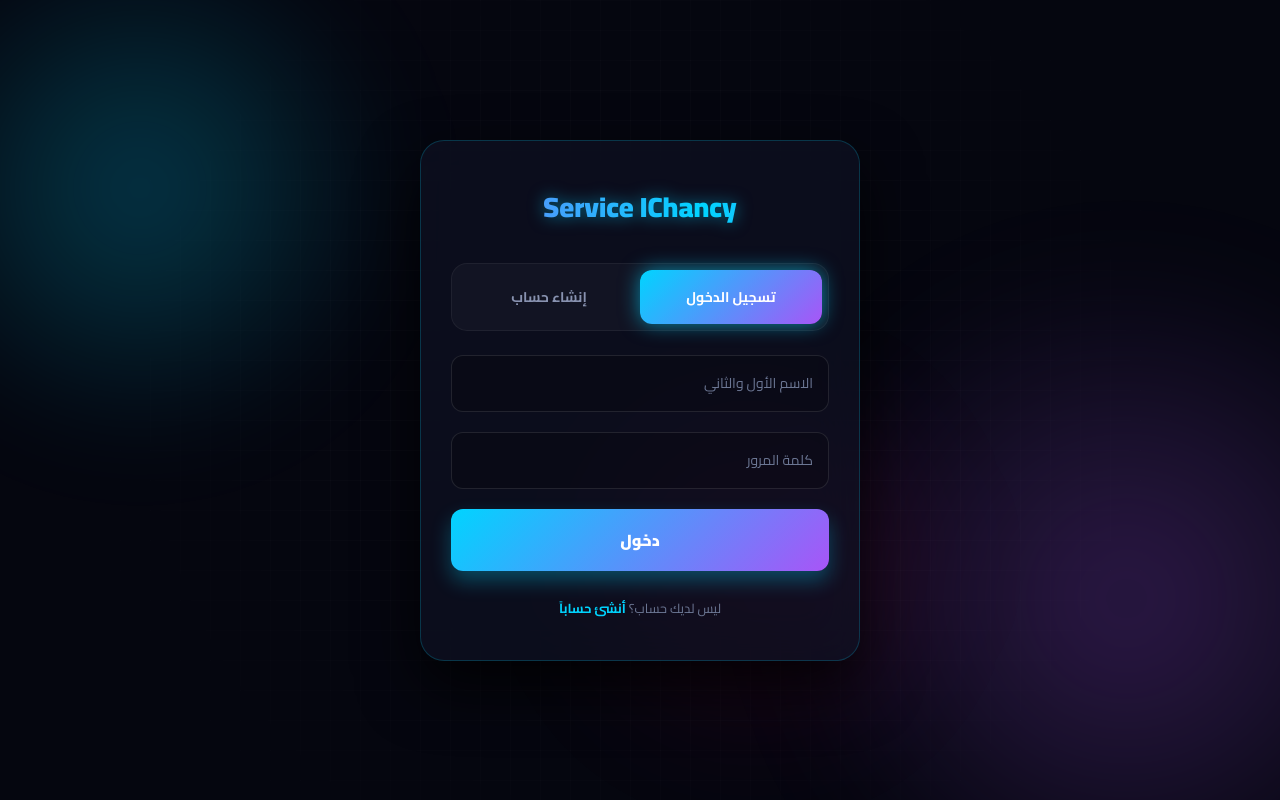
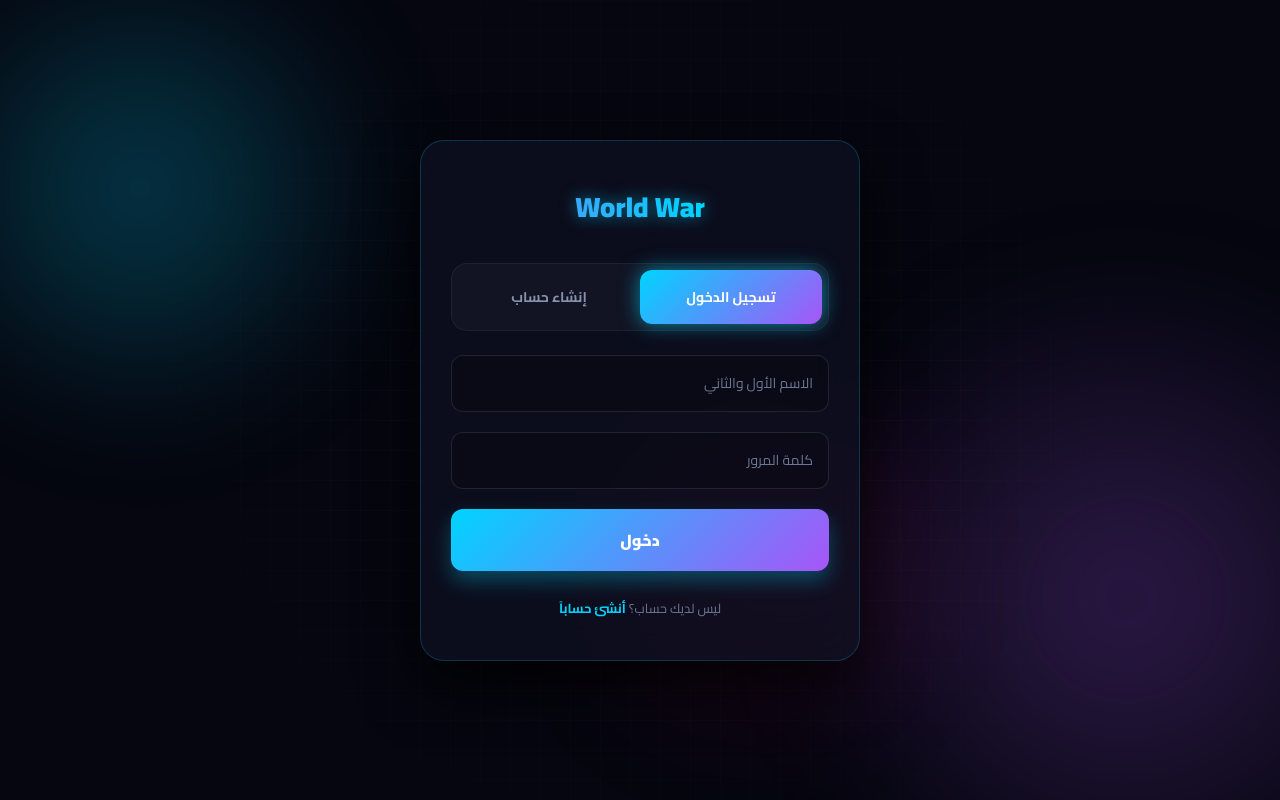
Before and after one commit to sam55na/iop, a website: page index.html in a window 1280 px wide. Drawn offline with Linux system fonts and the light colour scheme; no server answers.

Commit message:
تحديث

```diff
--- a/index.html
+++ b/index.html
@@ -3,7 +3,7 @@
 <head>
 <meta charset="UTF-8">
 <meta name="viewport" content="width=device-width, initial-scale=1.0, maximum-scale=1.0, user-scalable=no">
-<title>ICHANCY WEBSITE</title>
+<title>World War</title>
 <link href="https://fonts.googleapis.com/css2?family=Cairo:wght@400;600;700;900&display=swap" rel="stylesheet">
 <style>
 /* ====================== الأساسيات ====================== */
@@ -86,7 +86,6 @@ body { background:#05060f; color:#e6ecff; position:relative; display: flex; flex
 .action-box { background: rgba(15,18,35,.6); backdrop-filter: blur(20px); border:1px solid rgba(255,255,255,.1); border-radius:20px; padding:20px 15px; display:flex; flex-direction:column; gap:15px; transition: all .4s; box-shadow: inset 0 0 20px rgba(255,255,255,.02), 0 10px 20px rgba(0,0,0,.3); }
 .action-box:hover { border-color: rgba(0,212,255,.3); transform: translateY(-3px); box-shadow: 0 15px 30px rgba(0,0,0,.5), 0 0 20px rgba(0,212,255,.1); }
 
-.action-title { color:#e6ecff; font-weight:700; font-size: 14px; display: flex; align-items: center; gap: 8px; }
 .action-box .btns { display:flex; flex-direction:column; gap:12px; flex: 1; }
 
 .action-btn { width: 100%; border:none; border-radius:12px; padding:15px 10px; font-weight:700; font-size:14px; cursor:pointer; transition: all .3s; display:flex; align-items:center; justify-content:center; gap:8px; position: relative; overflow: hidden; }
@@ -100,7 +99,6 @@ body { background:#05060f; color:#e6ecff; position:relative; display: flex; flex
 
 @media (max-width: 350px) {
   .action-btn { padding: 12px 5px; font-size: 12px; }
-  .action-title { font-size: 12px; }
 }
 </style>
 </head>
@@ -111,7 +109,7 @@ body { background:#05060f; color:#e6ecff; position:relative; display: flex; flex
 
 <div class="auth-screen" id="authScreen">
   <div class="auth-card">
-    <div class="logo"><h1>Service IChancy</h1></div>
+    <div class="logo"><h1>World War</h1></div>
     <div class="tabs" data-active="login">
       <button class="tab active" data-tab="login">تسجيل الدخول</button>
       <button class="tab" data-tab="register">إنشاء حساب</button>
@@ -134,7 +132,7 @@ body { background:#05060f; color:#e6ecff; position:relative; display: flex; flex
 
 <div class="dashboard" id="dashboard">
   <div class="topbar">
-    <div class="brand">Service IChancy</div>
+    <div class="brand">World War</div>
     <div class="user-area">
       <div class="user-chip">
         <div class="avatar" id="avatar">U</div>
@@ -153,7 +151,6 @@ body { background:#05060f; color:#e6ecff; position:relative; display: flex; flex
   <div class="actions-zone">
     <div class="actions-rect">
       <div class="action-box">
-        <div class="action-title">💰 محفظتي</div>
         <div class="btns">
           <button class="action-btn deposit" onclick="doAction('deposit')"><span>إيداع</span></button>
           <button class="action-btn withdraw" onclick="doAction('withdraw')"><span>سحب</span></button>
```
